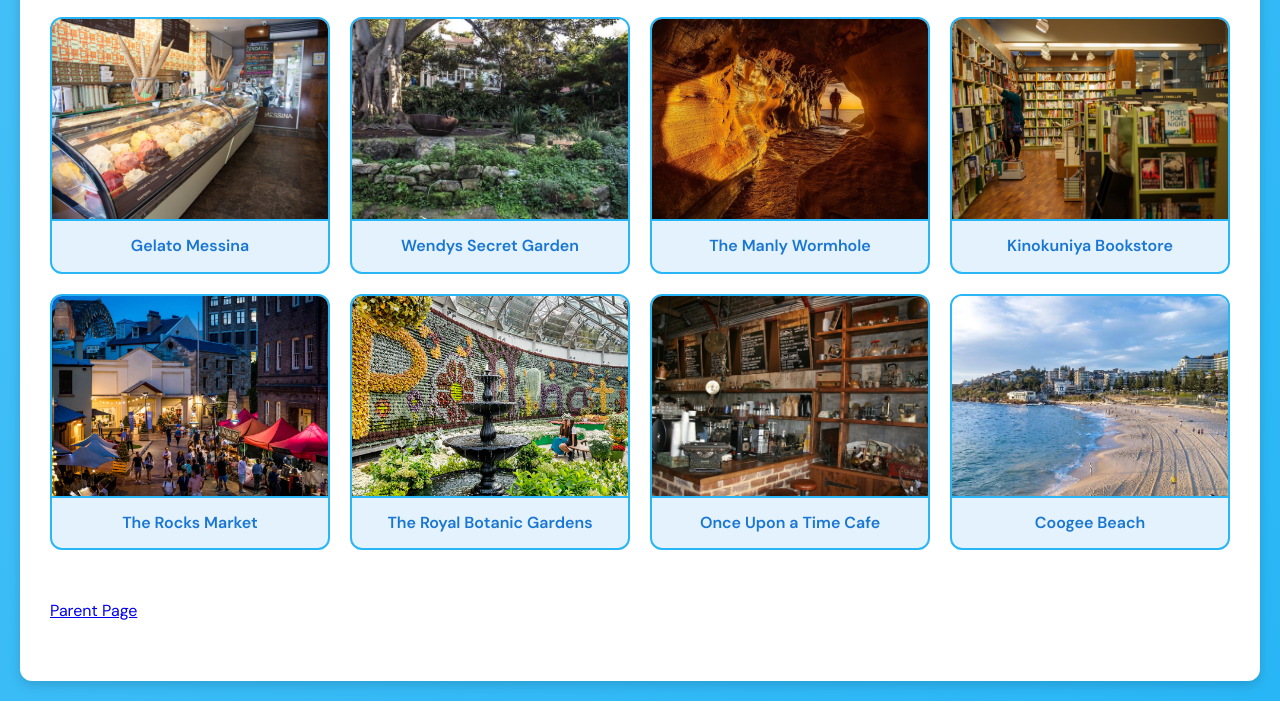
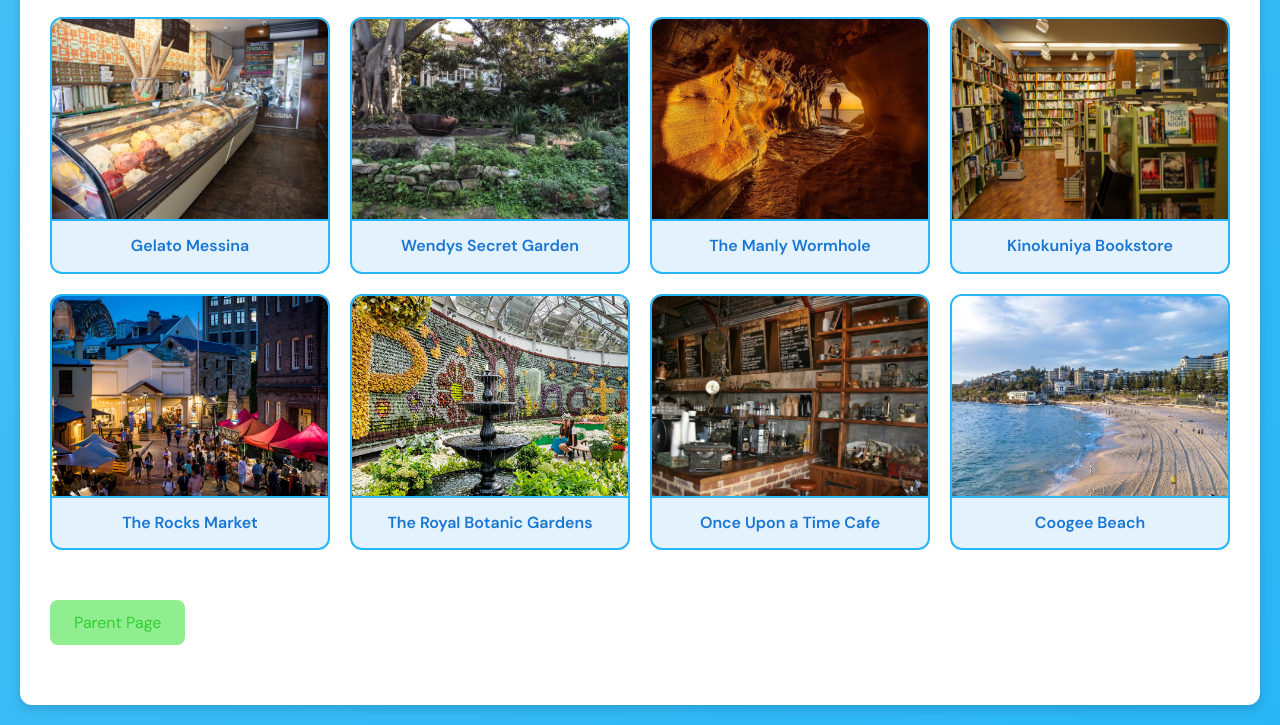
Before and after one commit to KundaiKupara/KundaiKupara.github.io, a plain HTML site: page index.html in a window 1280 px wide. Shown: the part 890-1615 px from the top of the page. Before the commit the page ends 1591 px from the top, so only its background shows below. Drawn offline with Linux system fonts and the light colour scheme.

Commit message:
Update main.css

```diff
--- a/main.css
+++ b/main.css
@@ -154,7 +154,7 @@ p {
     }
 }
 
-back-button {
+.back-button {
     background-color: #90ee90;
     color: #32cd32;
     padding: 12px 24px;
```
